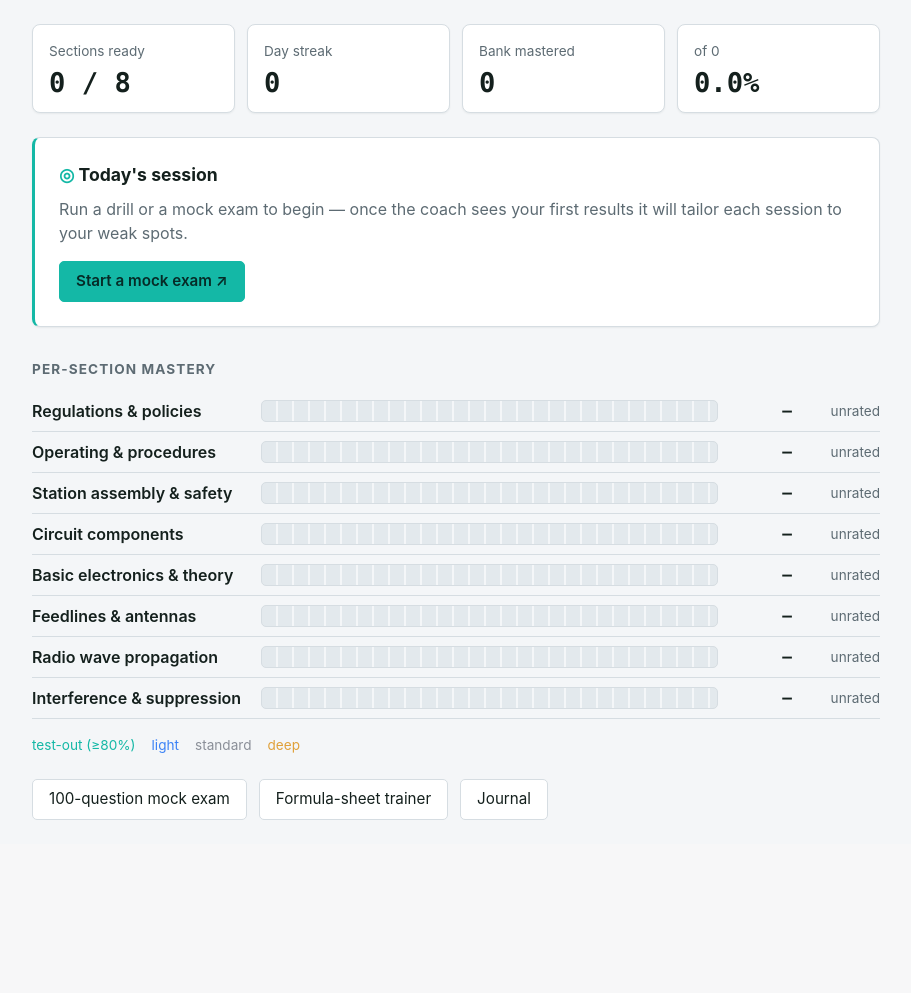
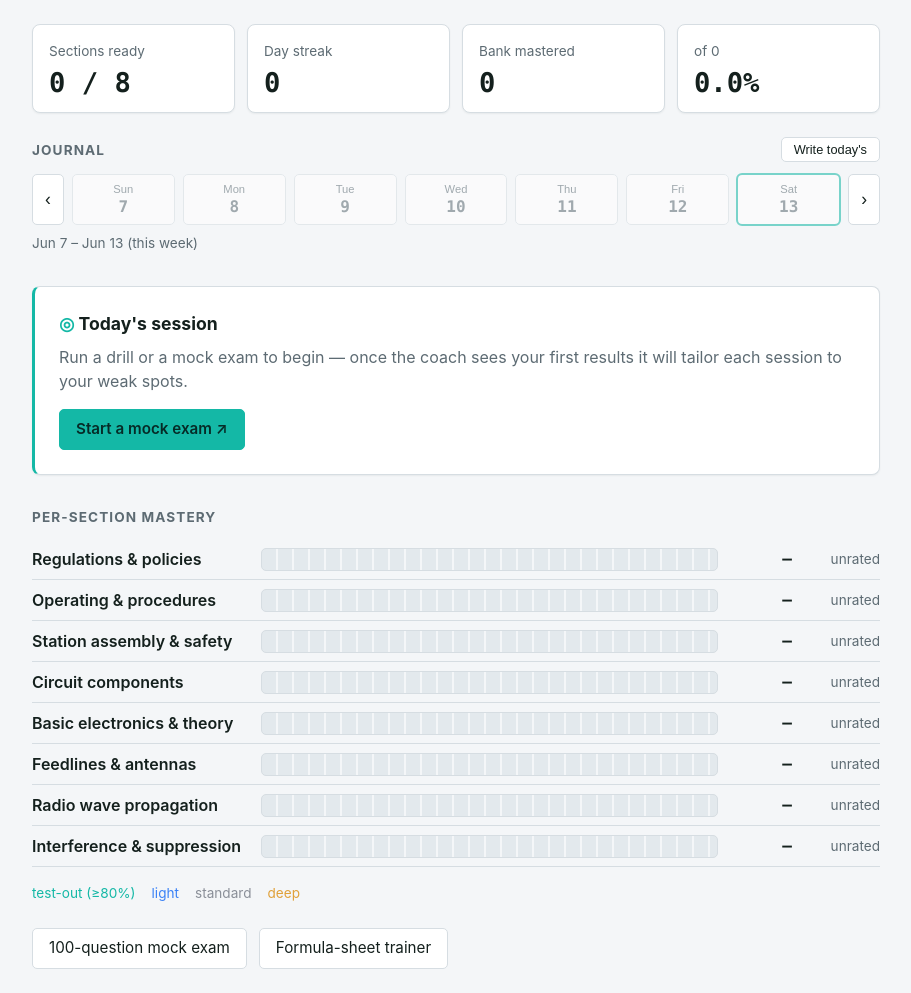
Before and after one commit to TuringCompote/HamStudy, a FastAPI app: page / in a window 1280 px wide. Shown: the part 154-1147 px from the top of the page, without its empty margins (184-1095 px from the left). Before the commit the page ends 974 px from the top, so only its background shows below. Run offline with FastAPI, Linux system fonts and the light colour scheme; data comes from the database, SQL or seed files in the repository; data that the repository does not hold is empty; some libraries are stand-ins or nearby versions.

Commit message:
Move journal week-strip onto the dashboard (between stat cards and session)
- embed the 7-day journal strip in dashboard.html above "Today's session";
  load journal.js via the scripts block; journal.js guards for the strip's
  presence so it's dashboard-only
- remove the standalone /journal route + template (no separate page)
- smoke asserts the strip is embedded; route is gone

Co-Authored-By: Claude Opus 4.8 (1M context) <noreply@anthropic.com>

```diff
--- a/app/main.py
+++ b/app/main.py
@@ -263,11 +263,6 @@ def api_journal():
         conn.close()
 
 
-@app.get("/journal", response_class=HTMLResponse)
-def journal_page(request: Request):
-    return templates.TemplateResponse(request, "journal.html", {})
-
-
 @app.get("/api/journal/dates")
 def api_journal_dates():
     conn = connect()
--- a/app/static/journal.js
+++ b/app/static/journal.js
@@ -65,10 +65,14 @@ function render() {
     `${fmt(first)} – ${fmt(last)}` + (weekOffset === 0 ? "  (this week)" : "");
 }
 
+// Only wire up if the journal strip is on this page (it's embedded on the dashboard).
+if (el("jr-days")) {
   el("jr-prev").onclick = () => { weekOffset--; render(); };
   el("jr-next").onclick = () => { weekOffset++; render(); };
 
-el("jr-write").onclick = async function () {
+  const writeBtn = el("jr-write");
+  if (writeBtn) {
+    writeBtn.onclick = async function () {
       this.disabled = true; const label = this.textContent; this.textContent = "Writing…";
       try {
         await fetch("/api/journal", { method: "POST" });
@@ -82,6 +86,7 @@ el("jr-write").onclick = async function () {
       }
       setTimeout(() => { this.textContent = label; this.disabled = false; }, 1500);
     };
+  }
 
   (async () => {
     await loadDates();
@@ -89,3 +94,4 @@ el("jr-write").onclick = async function () {
     const td = iso(new Date());
     if (entryDates.has(td)) loadEntry(td);   // auto-open today if present
   })();
+}
--- a/app/static/style.css
+++ b/app/static/style.css
@@ -229,8 +229,11 @@ h2 { margin: var(--sp-5) 0 var(--sp-3); }
 .prop-ground { fill: color-mix(in srgb, var(--ink) 25%, var(--surface)); }
 .prop-ray { fill: none; stroke: var(--accent); stroke-width: 2.5; }
 
-/* journal week view */
+/* journal week view (embedded on the dashboard, above "Today's session") */
+.jr-week-wrap { margin-bottom: var(--sp-6); }
 .jr-head { display: flex; justify-content: space-between; align-items: center; gap: var(--sp-3); }
+.jr-head h2 { margin: 0; }
+.jr-write-btn { font-size: 0.8rem; padding: var(--sp-1) var(--sp-3); }
 .jr-week { display: flex; align-items: stretch; gap: var(--sp-2); margin-top: var(--sp-3); }
 .jr-nav { padding: 0 var(--sp-3); font-size: 1.1rem; }
 .jr-days { display: grid; grid-template-columns: repeat(7, 1fr); gap: var(--sp-2); flex: 1; }
--- a/app/templates/dashboard.html
+++ b/app/templates/dashboard.html
@@ -49,6 +49,20 @@
   </div>
 </section>
 
+<section class="jr-week-wrap">
+  <div class="jr-head">
+    <h2 class="caps muted small">Journal</h2>
+    <button class="btn jr-write-btn" type="button" id="jr-write">Write today's</button>
+  </div>
+  <div class="jr-week">
+    <button class="btn jr-nav" type="button" id="jr-prev" aria-label="earlier week">‹</button>
+    <div class="jr-days" id="jr-days"></div>
+    <button class="btn jr-nav" type="button" id="jr-next" aria-label="later week">›</button>
+  </div>
+  <div class="jr-range muted small" id="jr-range"></div>
+  <div id="jr-entry" class="jr-entry"></div>
+</section>
+
 <section class="session-card">
   <div class="session-head">
     <span class="session-icon" aria-hidden="true">◎</span> Today's session
@@ -95,7 +109,8 @@
   <a class="btn" href="/quiz?mode=exam">100-question mock exam</a>
   {% if summary.review_due %}<a class="btn" href="/quiz?mode=review">Review ({{ summary.review_due }} due)</a>{% endif %}
   <a class="btn" href="/formula-trainer">Formula-sheet trainer</a>
-  <a class="btn" href="/journal">Journal</a>
 </section>
-
 {% endblock %}
+{% block scripts %}
+<script src="/static/journal.js"></script>
+{% endblock %}
```
Also changed, not shown: app/templates/journal.html (deleted, +0 -22 lines), tests/smoke_test.py (+2 -2 lines). Lines whose indentation alone changed are shown as unchanged.
